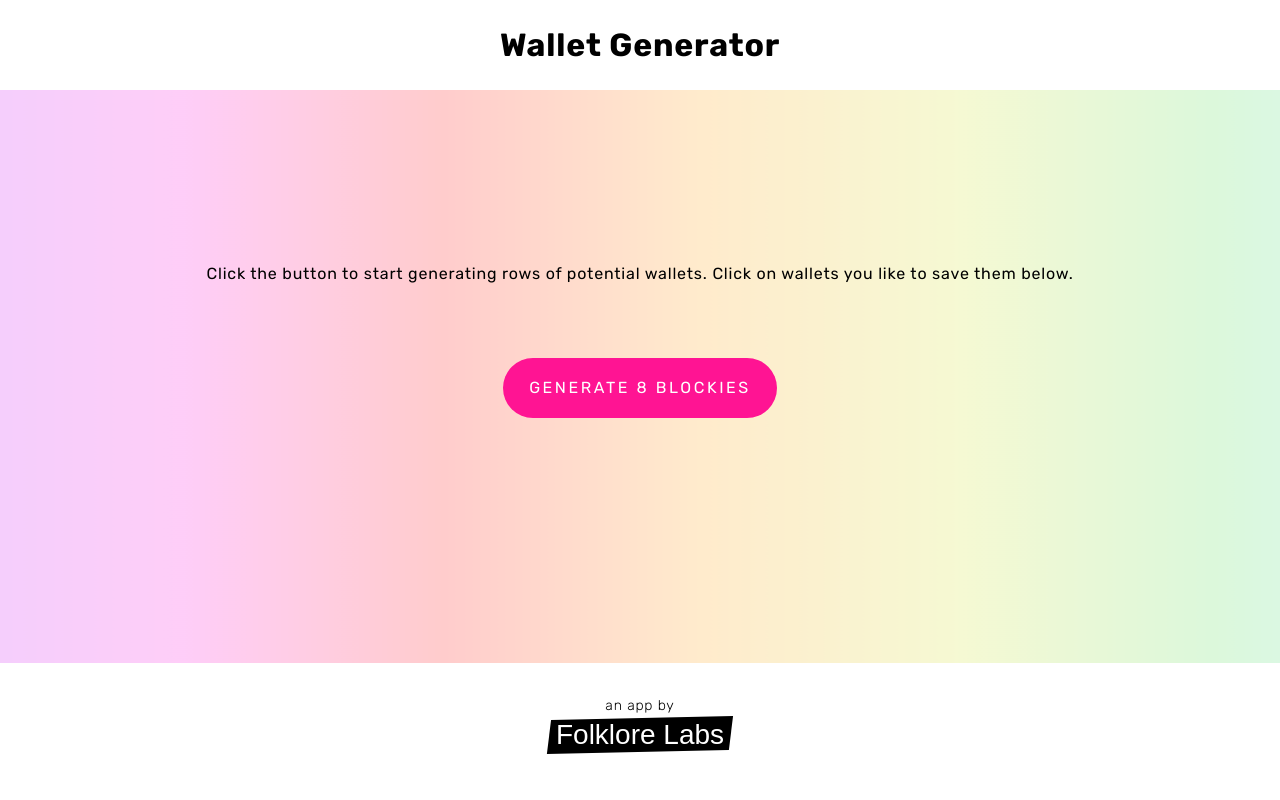
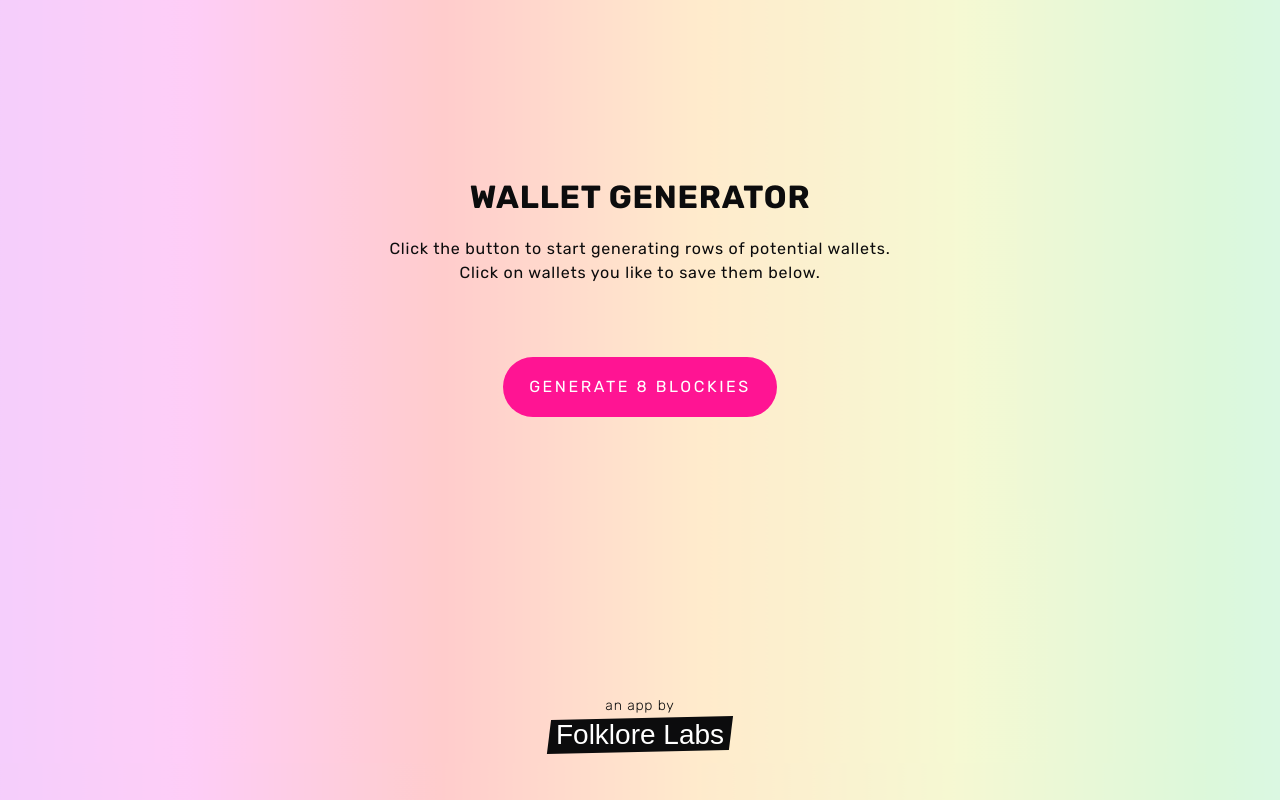
Before and after one commit to folklorelabs/wallet-blockies-generator, a React (Create React App) app: page /#/ in a window 1280 px wide. Built offline with nearby package versions, Linux system fonts and the light colour scheme; a web font is replaced by a local one; what web3modal would draw is missing.

Commit message:
new styling

```diff
--- a/src/components/App.jsx
+++ b/src/components/App.jsx
@@ -1,16 +1,16 @@
 import './App.css';
 import React from 'react';
 import { HashRouter as Router, Routes, Route } from 'react-router-dom';
-import AppHeader from './AppHeader';
+// import AppHeader from './AppHeader';
 import AppFooter from './AppFooter';
 import PageWalletGen from './PageWalletGen';
 
 function App() {
   return (
     <Router>
-      <div className="App">
+      <div className="App RainbowBG">
         <div className="App-inner">
-          <AppHeader className="App-header" />
+          {/* <AppHeader className="App-header" /> */}
           <main className="App-main">
             <Routes>
               <Route
--- a/src/components/AppFooter.css
+++ b/src/components/AppFooter.css
@@ -1,6 +1,6 @@
 .AppFooter {
   position: relative;
-  background-color: #fff;
+  background-color: rgba(255, 255, 255, 0.7);
   padding: 2em 1em 3em;
 }
 .AppFooterSection {
--- a/src/components/AppFooter.jsx
+++ b/src/components/AppFooter.jsx
@@ -8,12 +8,12 @@ import './AppFooter.css';
 function AppFooter({ className }) {
   return (
     <footer className={classnames('AppFooter', className)}>
-      <p className="AppFooterSection AppFooterSection--contact">
+      <div className="AppFooterSection AppFooterSection--contact">
         <span className="AppFooterContactLabel">An app by</span>
         <a className="AppFooterContactLink AppFooterContactLink--img" href="/">
           <AppLogo className="AppFooter-logo" />
         </a>
-      </p>
+      </div>
     </footer>
   );
 }
--- a/src/components/AppHeader.css
+++ b/src/components/AppHeader.css
@@ -4,9 +4,7 @@
   align-items: center;
   justify-content: center;
   /* color: white; */
-  color: rgb(12, 12, 13);
   padding: 1em 0;
-  background-color: #fff;
   z-index: 1;
 }
 
@@ -14,7 +12,6 @@
   margin: 0;
   font-weight: 700;
   font-size: 2em;
-  color: #000;
 }
 .AppHeader-link {
   font-size: 18px;
--- a/src/components/AppLogo.css
+++ b/src/components/AppLogo.css
@@ -15,7 +15,7 @@
   bottom: 0;
   left: 0;
   display: block;
-  background-color: #000;
+  background-color: rgba(12, 12, 13);
   transform: skew(-7deg, -1.25deg);
 }
 .AppLogo-title {
--- a/src/components/PageWalletGen.css
+++ b/src/components/PageWalletGen.css
@@ -14,9 +14,10 @@
   padding: 2em 1em;
 }
 .PageWalletGen-headline {
+  text-transform: uppercase;
   margin-bottom: 0.5em;
-  text-transform: uppercase;
-  font-size: 1.667em;
+  font-weight: 700;
+  font-size: 2em;
 }
 .PageWalletGen-section {
   margin-bottom: 2.25em;
--- a/src/components/PageWalletGen.jsx
+++ b/src/components/PageWalletGen.jsx
@@ -75,13 +75,15 @@ function PageWalletGen() {
   // }, [updateUsed]);
 
   return (
-    <div className="PageWalletGen RainbowBG">
+    <div className="PageWalletGen">
       <div className="PageWalletGen-inner">
         <div className="PageWalletGen-section">
-          <span>
+          <h1 className="PageWalletGen-headline">Wallet Generator</h1>
+          <p>
             Click the button to start generating rows of potential wallets.
+            <br />
             Click on wallets you like to save them below.
-          </span>
+          </p>
         </div>
         <div className="PageWalletGen-section">
           {!autoGen ? (
--- a/src/index.css
+++ b/src/index.css
@@ -12,6 +12,7 @@ body {
   overflow-y: scroll;
   overflow-x: hidden;
   letter-spacing: 0.05em;
+  color: rgba(12, 12, 13);
 }
 
 code {
@@ -25,7 +26,7 @@ code {
   background-color: transparent;
   border: transparent;
   font-weight: 700;
-  color: #000;
+  color: rgba(12, 12, 13);
   /* text-decoration: none; */
 }
 .AnchorText:focus,
```
